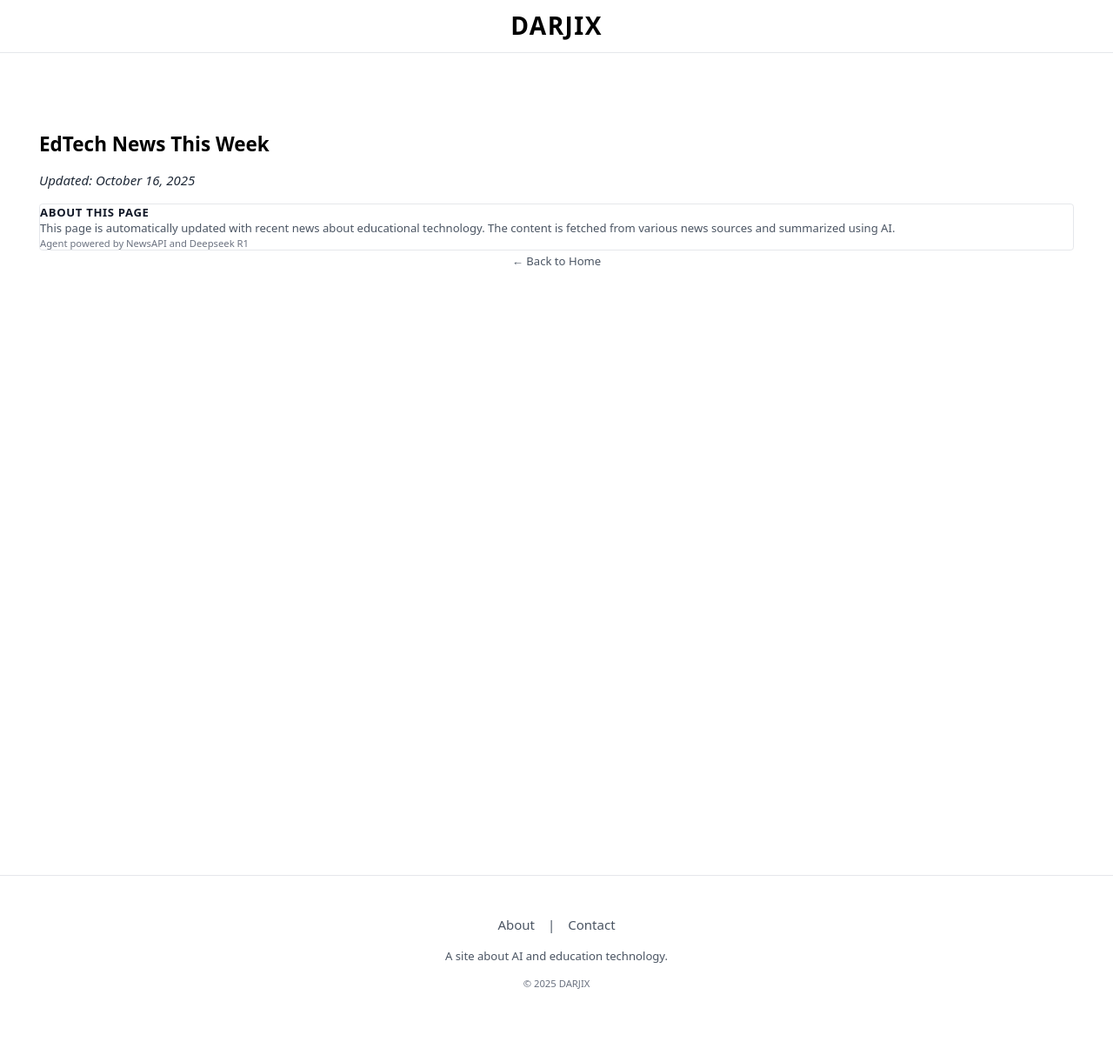
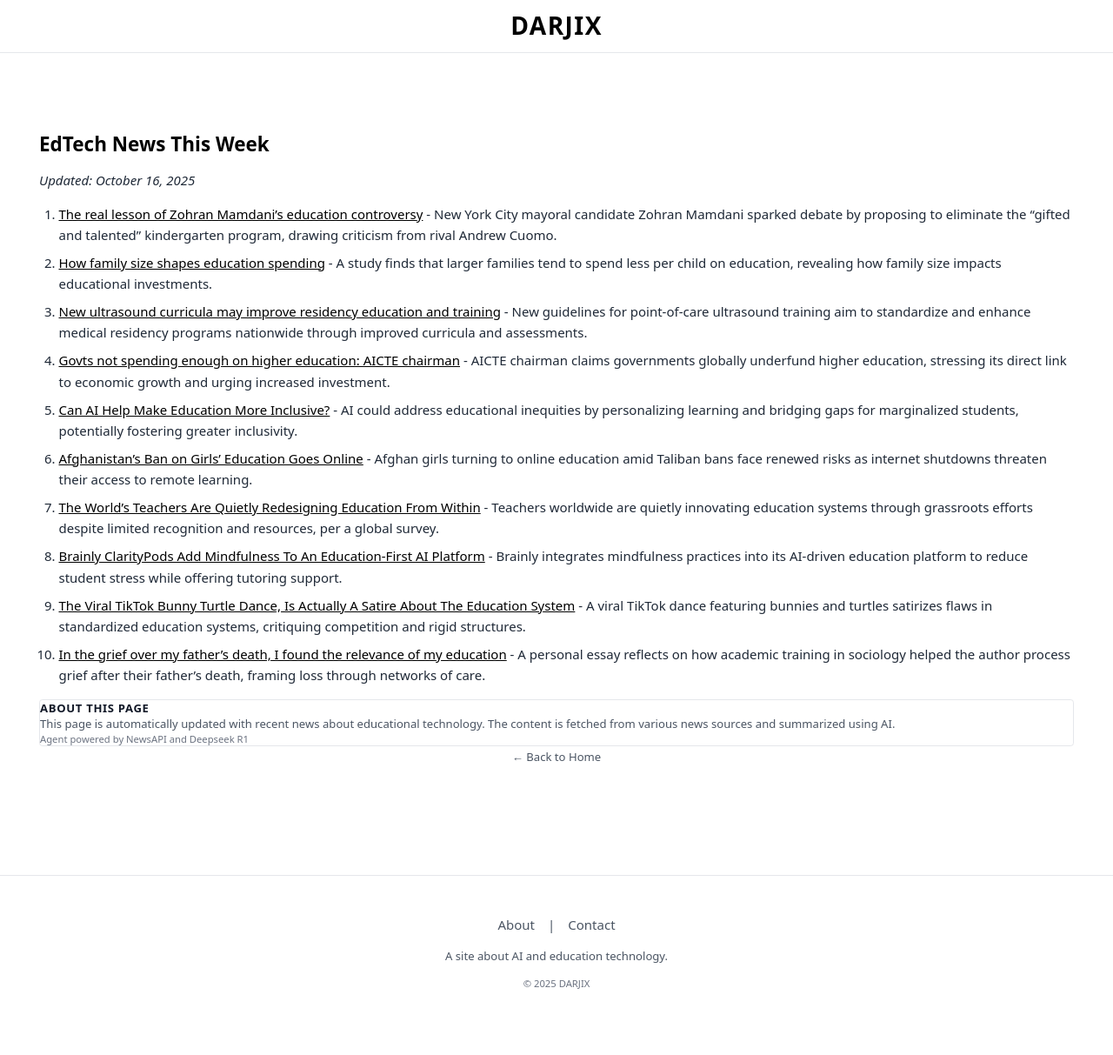
Before and after one commit to saldarji/darjix, a Jekyll site: the page built from news.html, in a window 1280 px wide. Shown: the whole page at 87% size. Built offline with Jekyll 4.4.1, drawn with Linux system fonts in a browser that asks for light colours.

Commit message:
Fix parsing to handle Deepseek's [N] format for article summaries

```diff
--- a/_includes/edtech-news.md
+++ b/_includes/edtech-news.md
@@ -1,2 +1,13 @@
 # EdTech News This Week
 *Updated: October 16, 2025*
+
+1. [The real lesson of Zohran Mamdani’s education controversy](https://www.vox.com/politics/464138/zohran-mamdani-gifted-programs-education) - New York City mayoral candidate Zohran Mamdani sparked debate by proposing to eliminate the "gifted and talented" kindergarten program, drawing criticism from rival Andrew Cuomo.
+2. [How family size shapes education spending](https://phys.org/news/2025-10-family-size.html) - A study finds that larger families tend to spend less per child on education, revealing how family size impacts educational investments.
+3. [New ultrasound curricula may improve residency education and training](https://phys.org/news/2025-10-ultrasound-curricula-residency.html) - New guidelines for point-of-care ultrasound training aim to standardize and enhance medical residency programs nationwide through improved curricula and assessments.
+4. [Govts not spending enough on higher education: AICTE chairman](https://indianexpress.com/article/cities/pune/govts-not-spending-enough-on-higher-education-aicte-chairman-10298086/) - AICTE chairman claims governments globally underfund higher education, stressing its direct link to economic growth and urging increased investment.
+5. [Can AI Help Make Education More Inclusive?](https://www.forbes.com/sites/danfitzpatrick/2025/10/10/can-ai-help-make-education-more-inclusive/) - AI could address educational inequities by personalizing learning and bridging gaps for marginalized students, potentially fostering greater inclusivity.
+6. [Afghanistan’s Ban on Girls’ Education Goes Online](https://www.project-syndicate.org/commentary/afghanistan-internet-shutdown-expanding-ban-on-girls-education-by-gordon-brown-2025-10) - Afghan girls turning to online education amid Taliban bans face renewed risks as internet shutdowns threaten their access to remote learning.
+7. [The World’s Teachers Are Quietly Redesigning Education From Within](https://www.forbes.com/sites/vickiphillips/2025/10/10/the-worlds-teachers-are-quietly-redesigning-education-from-within/) - Teachers worldwide are quietly innovating education systems through grassroots efforts despite limited recognition and resources, per a global survey.
+8. [Brainly ClarityPods Add Mindfulness To An Education-First AI Platform](https://www.forbes.com/sites/rayravaglia/2025/10/10/brainly-claritypods-add-mindfulness-to-an-education-first-ai-platform/) - Brainly integrates mindfulness practices into its AI-driven education platform to reduce student stress while offering tutoring support.
+9. [The Viral TikTok Bunny Turtle Dance, Is Actually A Satire About The Education System](https://thoughtcatalog.com/nicole-stawiarski/2025/10/the-viral-tiktok-bunny-turtle-dance-is-actually-a-satire-about-the-education-system/) - A viral TikTok dance featuring bunnies and turtles satirizes flaws in standardized education systems, critiquing competition and rigid structures.
+10. [In the grief over my father’s death, I found the relevance of my education](https://indianexpress.com/article/opinion/columns/fathers-death-grief-mourning-sociology-of-grief-education-10300655/) - A personal essay reflects on how academic training in sociology helped the author process grief after their father’s death, framing loss through networks of care.
```
Also changed, not shown: scripts/edtech_news_agent.py (+21 -24 lines).
